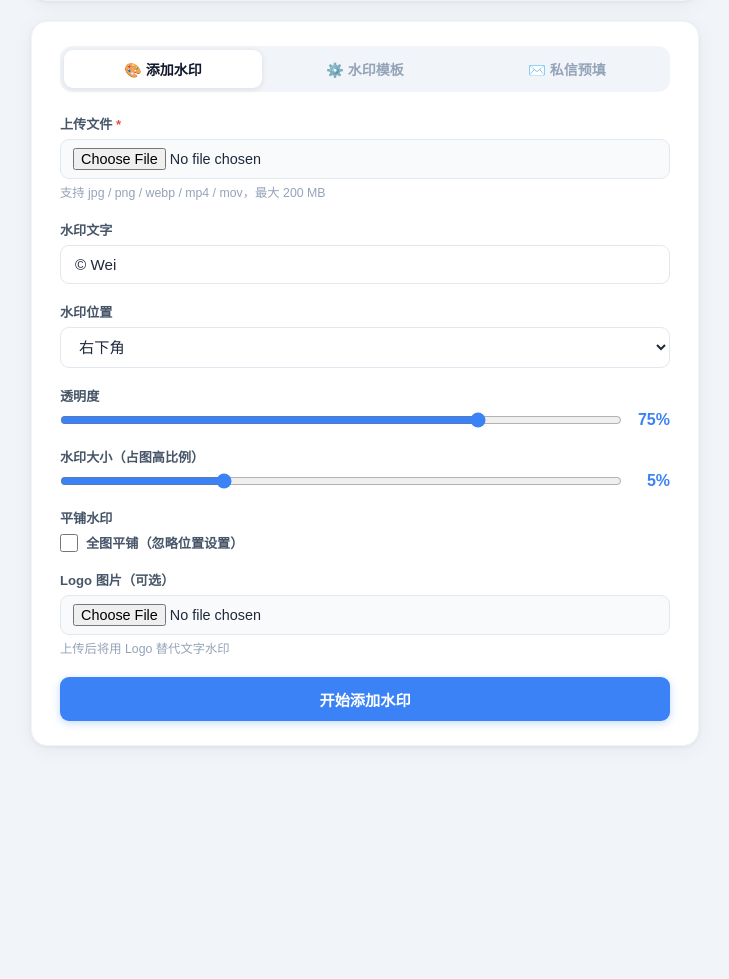
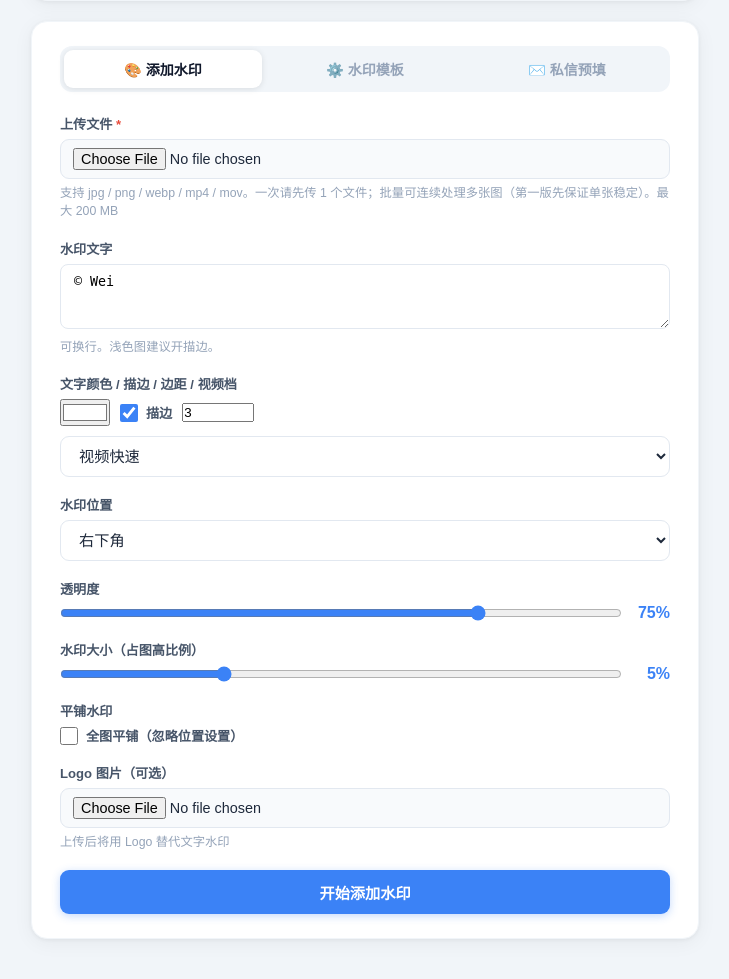
Before and after one commit to Szchiji/shuiyin, a FastAPI app: page /dashboard in a window 1280 px wide. Shown: the part 211-1190 px from the top of the page, without its empty margins (275-1004 px from the left). Before the commit the page ends 958 px from the top, so only its background shows below. Run offline with FastAPI, Linux system fonts and the light colour scheme; the visitor is signed in with stand-in values (Sample User, id 1); data comes from the database, SQL or seed files in the repository; data that the repository does not hold is empty; some libraries are stand-ins or nearby versions.

Commit message:
Update dashboard.html

```diff
--- a/templates/dashboard.html
+++ b/templates/dashboard.html
@@ -319,6 +319,15 @@
   {% if request.query_params.get('contact_saved') %}
   <div class="alert alert-success">✅ 预填文案已保存！</div>
   {% endif %}
+  {% if request.query_params.get('preset_saved') %}
+  <div class="alert alert-success">✅ 已保存到模板槽 {{ request.query_params.get('preset_saved') }}</div>
+  {% endif %}
+  {% if request.query_params.get('preset_loaded') %}
+  <div class="alert alert-success">✅ 已加载模板槽 {{ request.query_params.get('preset_loaded') }}</div>
+  {% endif %}
+  {% if request.query_params.get('preset_missing') %}
+  <div class="alert alert-error">❌ 这个槽还是空的，先保存一次</div>
+  {% endif %}
 
   <!-- Usage info -->
   <div class="section">
@@ -355,7 +364,7 @@
         <div class="field">
           <label>上传文件 <span style="color:#e74c3c">*</span></label>
           <input type="file" id="file" name="file" accept=".jpg,.jpeg,.png,.webp,.mp4,.mov" required />
-          <p class="hint">支持 jpg / png / webp / mp4 / mov，最大 200 MB</p>
+          <p class="hint">支持 jpg / png / webp / mp4 / mov。一次请先传 1 个文件；批量可连续处理多张图（第一版先保证单张稳定）。最大 200 MB</p>
         </div>
 
         <!-- Preview & drag -->
@@ -375,7 +384,20 @@
 
         <div class="field" id="wm-text-field">
           <label>水印文字</label>
-          <input type="text" id="wm-text" name="text" value="{{ settings.text or '© Wei' }}" />
+          <textarea id="wm-text" name="text" rows="3" style="width:100%;padding:9px 13px;border:1px solid #e2e8f0;border-radius:8px;resize:vertical;white-space:pre-wrap;">{{ settings.text or '© Wei' }}</textarea>
+          <p class="hint">可换行。浅色图建议开描边。</p>
+        </div>
+        <div class="field" id="wm-style-field">
+          <label>文字颜色 / 描边 / 边距 / 视频档</label>
+          <div style="display:flex;gap:10px;flex-wrap:wrap;align-items:center;">
+            <input type="color" id="text_color" name="text_color" value="{{ settings.text_color or '#FFFFFF' }}" />
+            <label class="checkbox-row" style="margin:0;"><input type="checkbox" name="stroke" value="1" {% if settings.stroke != 0 %}checked{% endif %} /> 描边</label>
+            <input type="number" name="margin" min="0" max="15" value="{{ settings.margin or 3 }}" style="width:72px;" title="边距%" />
+            <select name="video_quality">
+              <option value="fast" {% if settings.video_quality != 'hq' %}selected{% endif %}>视频快速</option>
+              <option value="hq" {% if settings.video_quality == 'hq' %}selected{% endif %}>视频高质量</option>
+            </select>
+          </div>
         </div>
 
         <div class="field" id="position-field">
@@ -466,8 +488,20 @@
         </div>
 
         <div class="field" id="tmpl-text-field">
-          <label>水印文字</label>
-          <input type="text" name="text" value="{{ settings.text or '© Wei' }}" />
+          <label>水印文字（可换行）</label>
+          <textarea name="text" rows="3" style="width:100%;padding:9px 13px;border:1px solid #e2e8f0;border-radius:8px;resize:vertical;white-space:pre-wrap;">{{ settings.text or '© Wei' }}</textarea>
+        </div>
+        <div class="field">
+          <label>文字颜色 / 描边 / 边距 / 视频档</label>
+          <div style="display:flex;gap:10px;flex-wrap:wrap;align-items:center;">
+            <input type="color" name="text_color" value="{{ settings.text_color or '#FFFFFF' }}" />
+            <label class="checkbox-row" style="margin:0;"><input type="checkbox" name="stroke" value="1" {% if settings.stroke != 0 %}checked{% endif %} /> 描边</label>
+            <input type="number" name="margin" min="0" max="15" value="{{ settings.margin or 3 }}" style="width:72px;" />
+            <select name="video_quality">
+              <option value="fast" {% if settings.video_quality != 'hq' %}selected{% endif %}>视频快速</option>
+              <option value="hq" {% if settings.video_quality == 'hq' %}selected{% endif %}>视频高质量</option>
+            </select>
+          </div>
         </div>
 
         <div class="field" id="tmpl-logo-field" style="display:none;">
@@ -526,6 +560,22 @@
 
         <button type="submit" class="btn btn-full btn-success" id="save-template-btn">💾 保存模板</button>
       </form>
+      <div class="field" style="margin-top:18px;">
+        <label>模板槽（3 套）</label>
+        <div style="display:flex;gap:8px;flex-wrap:wrap;">
+          {% for i in [1,2,3] %}
+          <form method="post" action="/presets/save" style="display:inline;">
+            <input type="hidden" name="slot" value="{{ i }}" />
+            <button type="submit" class="btn btn-sm">💾 存到槽{{ i }}</button>
+          </form>
+          <form method="post" action="/presets/load" style="display:inline;">
+            <input type="hidden" name="slot" value="{{ i }}" />
+            <button type="submit" class="btn btn-sm btn-primary" {% if not presets[i] %}disabled{% endif %}>📂 加载槽{{ i }}</button>
+          </form>
+          {% endfor %}
+        </div>
+        <p class="hint">先保存当前模板，再存进槽位。加载会覆盖当前模板。</p>
+      </div>
 
       <div id="template-success" class="alert alert-success" style="display:none;margin-top:16px;">✅ 水印模板已保存！</div>
       <div id="template-error" class="alert alert-error" style="display:none;margin-top:16px;"></div>
@@ -744,6 +794,8 @@ function updateWmLabel() {
   if (hasImg) {
     updateLogoPreview();
   } else {
+    wmTextLabel.style.whiteSpace = 'pre-line';
+    wmTextLabel.style.color = (document.getElementById('text_color') || {}).value || '#fff';
     wmTextLabel.textContent = hasLogo ? '🖼 Logo' : (textInput.value.trim() || '水印');
     wmDrag.style.width = '';
     wmDrag.style.height = '';
```
